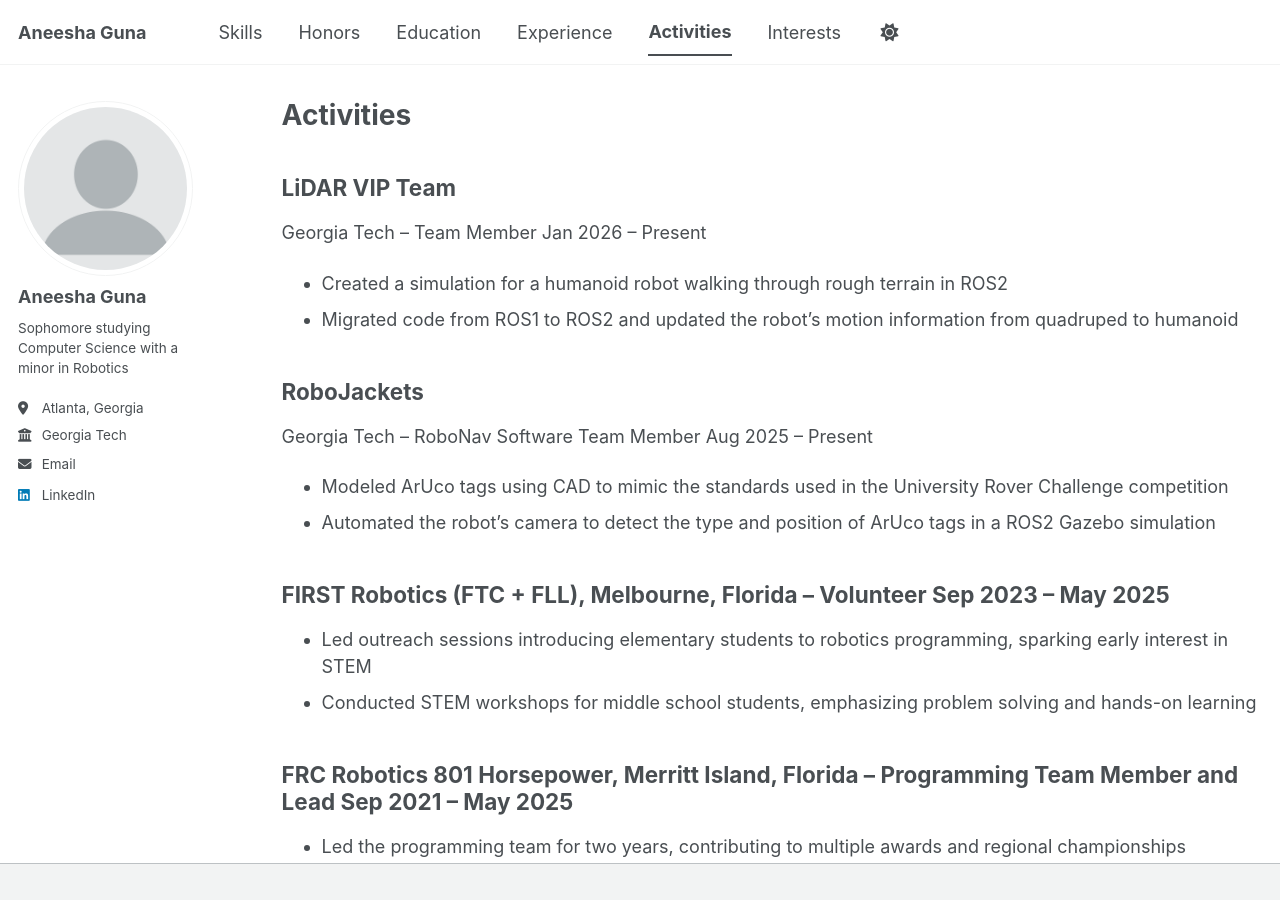
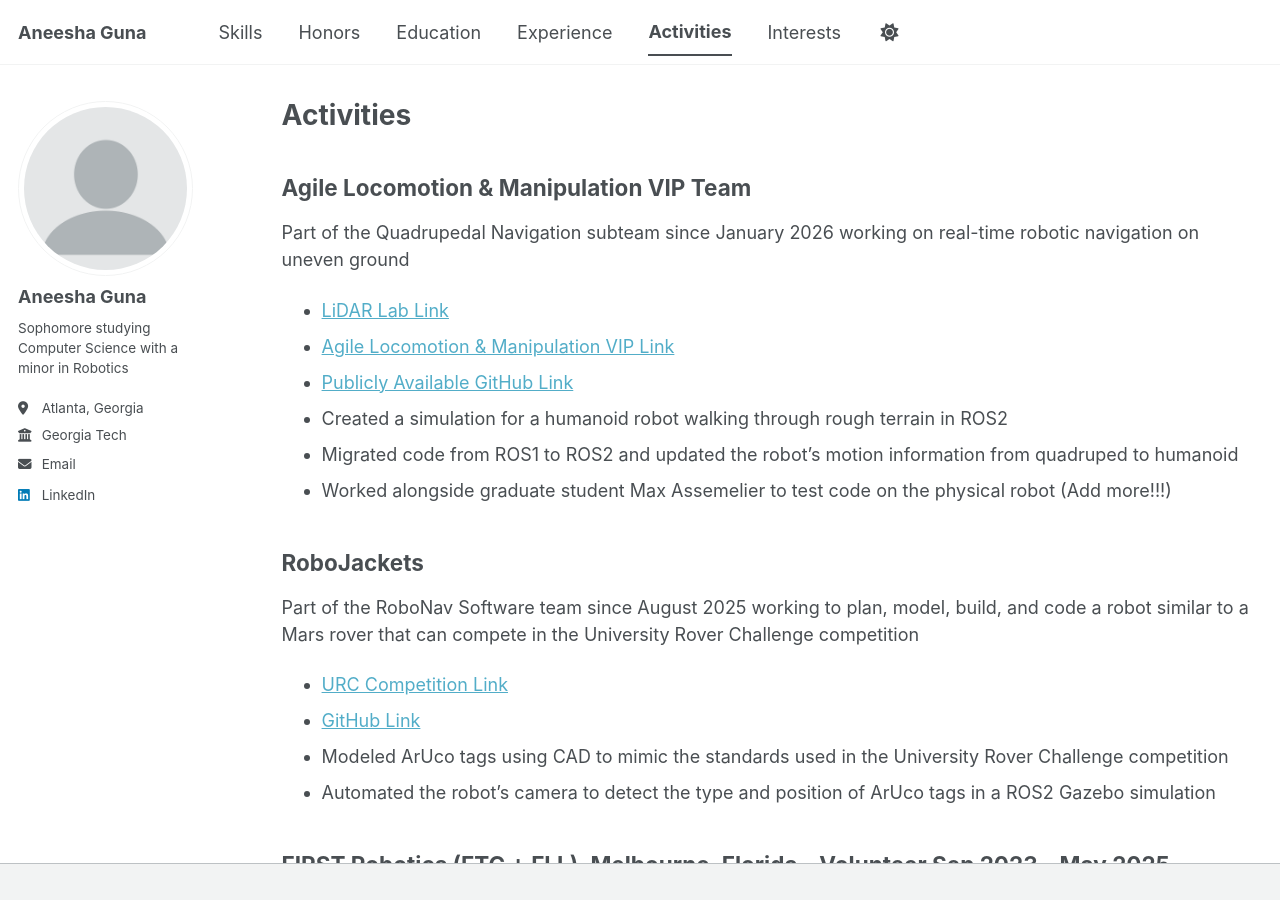
Before and after one commit to aneeshaguna/aneeshaguna.github.io, a Jekyll site: the page built from _pages/activities.md, in a window 1280 px wide and 900 px high. Built offline with Jekyll 4.4.1, drawn with Linux system fonts in a browser that asks for light colours; a style sheet for code colours, icons or effects is not loaded.

Commit message:
Format changes 2

```diff
--- a/_data/navigation.yml
+++ b/_data/navigation.yml
@@ -17,7 +17,6 @@ main:
   - title: "Education"
     url: /education/
 
-  # - title: "Experience/Internships/Paper/Hackathons/Projects"
   - title: "Experience"
     url: /experience/
 
--- a/_pages/activities.md
+++ b/_pages/activities.md
@@ -6,37 +6,48 @@ author_profile: true
 ---
 
 {% include base_path %}
-## LiDAR VIP Team
-Georgia Tech – Team Member Jan 2026 – Present
+## Agile Locomotion & Manipulation VIP Team
+Part of the Quadrupedal Navigation subteam since January 2026 working on real-time robotic navigation on uneven ground
+  * [LiDAR Lab Link](https://lab-idar.gatech.edu/)
+  * [Agile Locomotion & Manipulation VIP Link](https://vip.gatech.edu/teams/entry/1281/)
+  * [Publicly Available GitHub Link](https://github.com/orgs/GTLIDAR/repositories)
   * Created a simulation for a humanoid robot walking through rough terrain in ROS2
   * Migrated code from ROS1 to ROS2 and updated the robot’s motion information from quadruped to humanoid
+  * Worked alongside graduate student Max Assemelier to test code on the physical robot (Add more!!!)
 
 ## RoboJackets
-Georgia Tech – RoboNav Software Team Member Aug 2025 – Present
+Part of the RoboNav Software team since August 2025 working to plan, model, build, and code a robot similar to a Mars rover that can compete in the University Rover Challenge competition
+  * [URC Competition Link](https://urc.marssociety.org/home/about-urc)
+  * [GitHub Link](https://github.com/RoboJackets/urc-software)
   * Modeled ArUco tags using CAD to mimic the standards used in the University Rover Challenge competition
   * Automated the robot’s camera to detect the type and position of ArUco tags in a ROS2 Gazebo simulation
 
 ## FIRST Robotics (FTC + FLL), Melbourne, Florida – Volunteer Sep 2023 – May 2025
-
   * Led outreach sessions introducing elementary students to robotics programming, sparking early interest in STEM
   * Conducted STEM workshops for middle school students, emphasizing problem solving and hands-on learning
 
 ## FRC Robotics 801 Horsepower, Merritt Island, Florida – Programming Team Member and Lead Sep 2021 – May 2025
-
   * Led the programming team for two years, contributing to multiple awards and regional championships
   * Recognized as a Dean’s List Semifinalist nominee and award recipient for outstanding leadership, academic excellence, and impact within the team
 
-Future Problem Solvers Club, Merritt Island, Florida – Volunteer, Student Judge, and Team Member Sep 2021 – May 2025
+## Future Problem Solvers Club, Merritt Island, Florida – Volunteer, Student Judge, and Team Member Sep 2021 – May 2025
 * Led instruction on the 6-step competition process to peers as a student leader
 * Increased club membership by 100% and supported all teams in qualifying for the state competition for the first time
 * Evaluated competition booklets in the district and state elementary competitions
 * Advanced to and competed in the team category at the International Conference for the past four years
 
-Brevard Surfing Special Olympics, Melbourne, Florida – Volunteer May 2023 – May 2025
+## Brevard Surfing Special Olympics, Melbourne, Florida – Volunteer May 2023 – May 2025
 * Volunteered with the Special Olympics to teach children how to surf and prepare for competitive events
 * Assisted in organizing and coordinating various activities at Special Olympics competitions
 
-MATHCOUNTS Club, Edgewood Jr/Sr High – Club President Sep 2021 – March 2025
+## MATHCOUNTS Club, Edgewood Jr/Sr High – Club President Sep 2021 – March 2025
  * Served as club president, doubling membership and guiding the team to qualify for the state-level competition
  * Mentored middle school students in applying mathematical concepts to prepare for the MATHCOUNTS competition
  * Volunteered at the district MATHCOUNTS competition, assisting with event organization and logistics
+
+
+## Tutoring
+* ___________
+
+## Tamil School
+* ___________
```
Also changed, not shown: _pages/about.md (+5 -0 lines), _pages/experience.md (+10 -6 lines), _pages/skills.md (+5 -2 lines).
